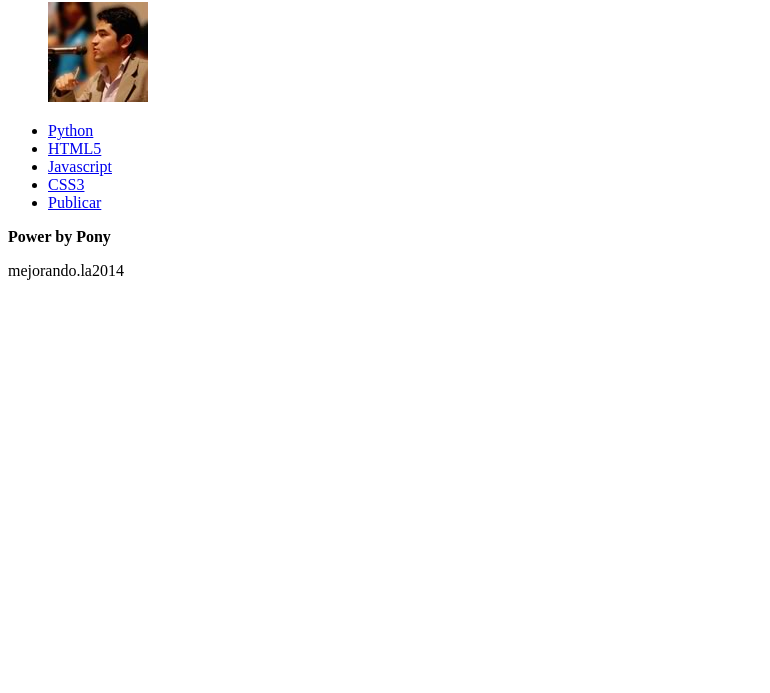
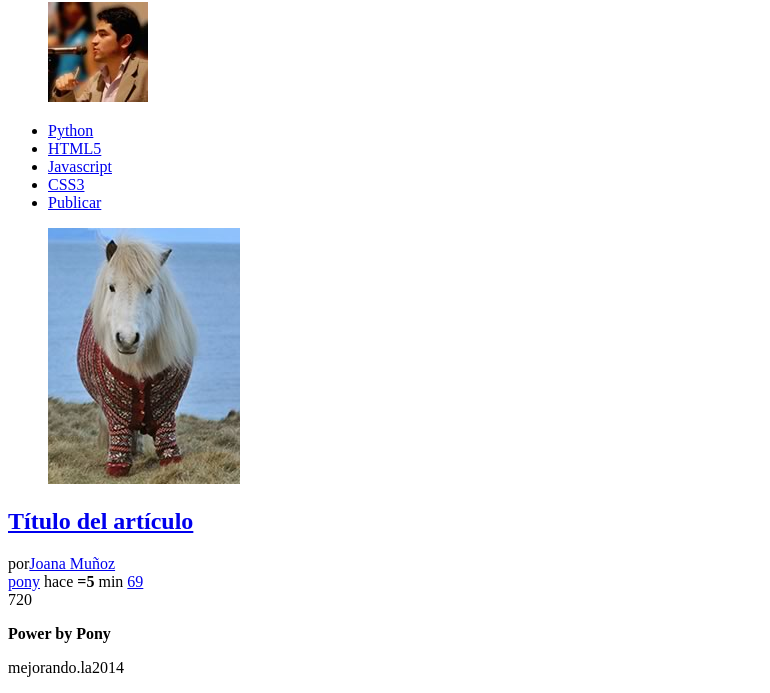
Before and after one commit to gomezjorge/MiSitioWeb, a plain HTML site: page index.html in a window 1280 px wide. Shown: the part 258-951 px from the top of the page, without its empty margins (0-770 px from the left). Before the commit the page ends 800 px from the top, so only its background shows below. Drawn offline with Linux system fonts and the light colour scheme.

Commit message:
Edit final 21

```diff
--- a/index.html
+++ b/index.html
@@ -28,8 +28,33 @@
 			</li>
 		</ul>
 	<nav/>
-	<section>
-		<article></article>
+	<section id="contenido">
+		<article class="item">
+			<figure class="imagen_item">
+				<img src="imagen.jpg">
+			</figure>
+			<h2 class="titulo_item">
+				<a href="#">
+					Título del artículo
+				</a>
+			</h2>
+			<div class="autor_item">
+				por<a href="#">Joana Muñoz</a>
+			</div>
+			<div class="datos_item">
+				<a href="#" class="tag_item">pony</a>
+				<span class="fecha_item">
+					hace <strong>=5</strong> min
+				</span>
+				<a href="#" class="comentarios_item">69</a>
+				<a href="#" class="guardar_item"></a>
+			</div>
+			<div class="votacion">
+				<a href="#" class="up"></a>
+				720
+				<a href="#" class="down"></a>
+			</div>
+		</article>
   	</section>
 	<footer>
 		<p>
```
Also changed, not shown: imagen.jpg (added).
